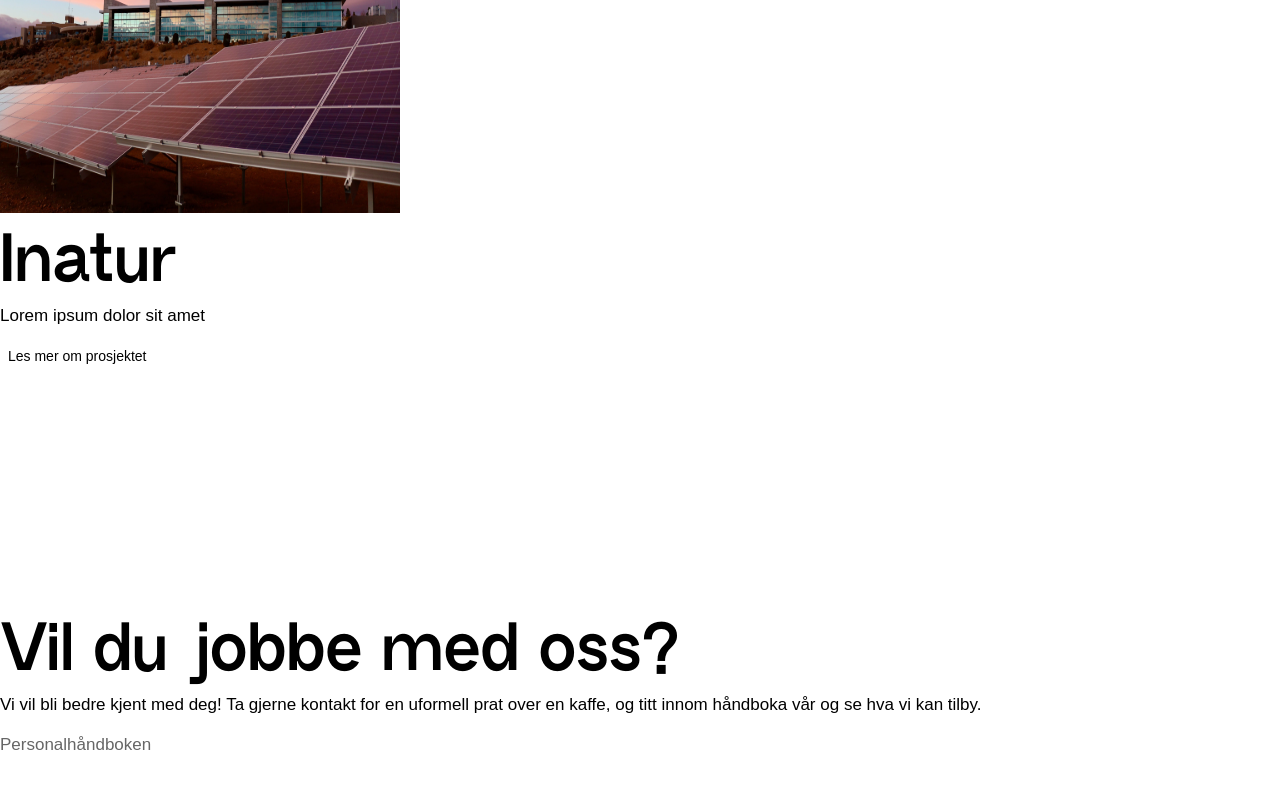
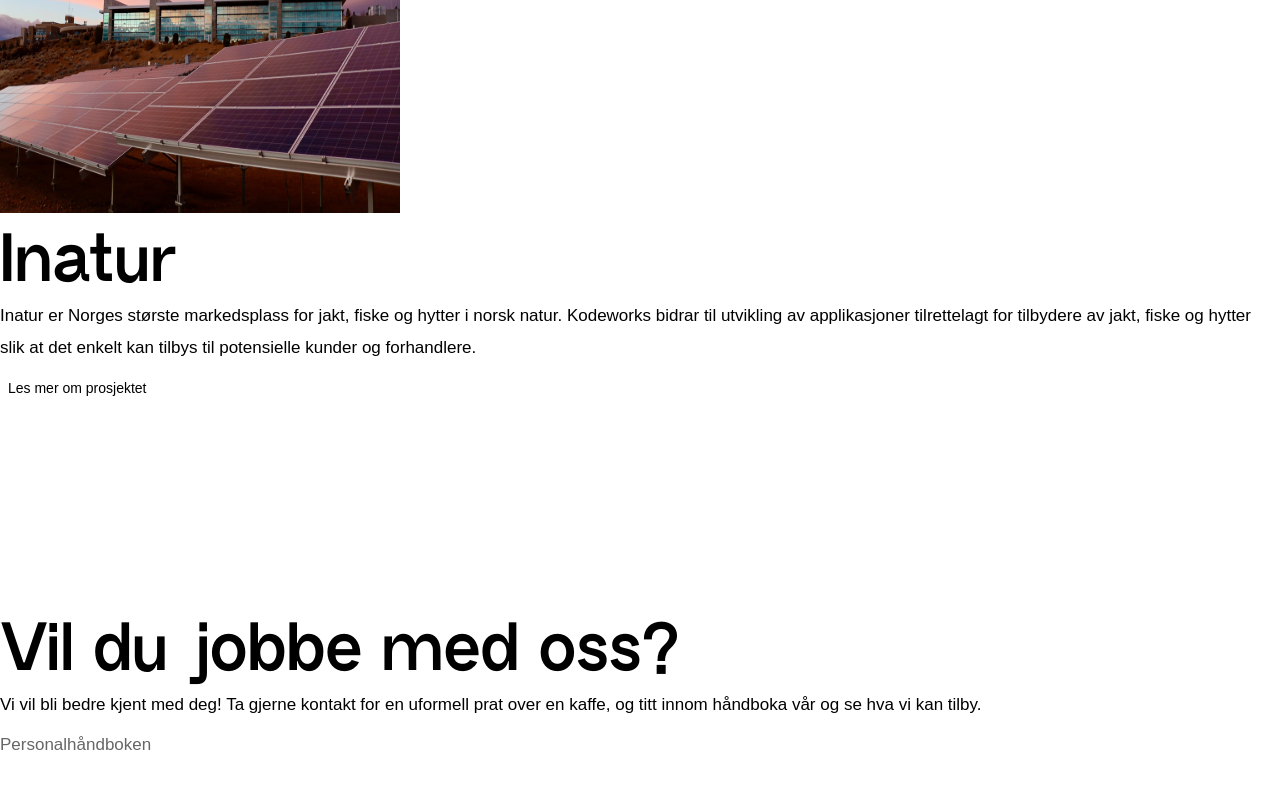
Before and after one commit to Kodeworks/kodeworks.no, a React (Create React App) app: page / in a window 1280 px wide. Shown: the part 3192-3980 px from the top of the page. Built offline with nearby package versions, Linux system fonts and the light colour scheme.

Commit message:
Add project description

```diff
--- a/src/data/projects.ts
+++ b/src/data/projects.ts
@@ -8,89 +8,94 @@
   Equinor: {
     name: 'Equinor',
     image: '/assets/projects/project1.jpg',
-    description: 'Lorem ipsum dolor sit amet',
+    description: 'Equinor er et internasjonalt energiselskap, og har de siste årene iverksatt en strategisk satsing på bærekraftig energi. Dette er en prosess som krever innovasjon, forretningsforståelse og et stort fokus på kvalitet. Kodeworks støtter Equinors forsknings- og digitaliseringsaktiviteter gjennom analyse, design, programmering og testing.',
   },
   Inatur: {
     name: 'Inatur',
     image: '/assets/projects/project2.jpg',
-    description: 'Lorem ipsum dolor sit amet',
+    description: 'Inatur er Norges største markedsplass for jakt, fiske og hytter i norsk natur.  Kodeworks bidrar til utvikling av applikasjoner tilrettelagt for tilbydere av jakt, fiske og hytter slik at det enkelt kan tilbys til potensielle kunder og forhandlere.',
     highlighted: true,
   },
   Statkraft: {
     name: 'Statkraft',
     image: '/assets/projects/project3.jpg',
-    description: 'Lorem ipsum dolor sit amet',
+    description: 'Statkraft er Europas største produsent av fornybar energi og et globalt selskap innen energimarkedsoperasjoner. Kodeworks har bistått med koordinering og utvikling av en samlet plattform for booking, risikoevaluering og rapportering av kraftkjøpsavtale.',
   },
   Flir: {
     name: 'Teledynename:  FLIR',
     image: '/assets/projects/project4.jpg',
-    description: 'Lorem ipsum dolor sit amet',
+    description: 'Teledyne FLIR designer, utvikler, produserer og distribuerer teknologier som streber etter å skape en mer bærekraftig, mer effektiv og tryggere fremtid ved å forbedre menneskelig oppfatning gjennom klassens beste intelligente bildebehandlings- og sensorløsninger.',
   },
   Vaskehjelp: {
     name: 'Vaskehjelp',
     image: '/assets/projects/project4.jpg',
-    description: 'Lorem ipsum dolor sit amet',
+    description: 'Vaskehjelp er en markedsplass som kobler rengjører og kunde sammen, samt tar av seg betaling og annet papirarbeid. Kodeworks har bistått med utvikling av iOS- og Android-applikasjon.',
   },
   Sunlitsea: {
-    name: 'Sunlitname:  Sea',
+    name: 'Sunlit Sea',
     image: '/assets/projects/project4.jpg',
-    description: 'Lorem ipsum dolor sit amet',
+    description: 'Sunlit Sea utvikler en ny type teknologi for flytende solcelleinstallasjoner som åpner et helt nytt marked for solceller på hav. Kodeworks utvikler sensorløsninger for solcelleinstallasjonen, samt overvåking og berikning av data fra sensorene for å optimalisere produksjon og vedlikehold.',
   },
   Lilbit: {
     name: 'Lilbit',
     image: '/assets/projects/project5.jpg',
-    description: 'Lorem ipsum dolor sit amet',
+    description: 'Lilbit er et selskap som leverer en platform for GPS-sporing av kjæledyr. Deres visjon er å kunne gi eiere informasjon om dyrets tilstand gjennom dens oppførsel.',
     highlighted: true,
   },
   Skandiaenergi: {
     name: 'Skandiaenergi',
-    image: '/assets/projects/project5s.jpg',
-    description: 'Lorem ipsum dolor sit amet',
+    image: '/assets/projects/project5.jpg',
+    description: 'SkandiaEnergi utvikler løsninger for fremtidens strømmarked. De tilbyr unike og smarte energiløsninger for solstrøm og energisparing. Kodeworks bistår til å utvikle en app som gjør hverdagen som kunde mer oversiktlig, og som tilbyr smarte løsninger for strømstyring og lading av elbil.',
   },
   Kongsberg: {
     name: 'Kongsberg',
     image: '/assets/projects/project1.jpg',
-    description: 'Lorem ipsum dolor sit amet',
+    description: "Kongsberg Digital tilbyr digitale løsninger for kunder innen maritim, olje og gass, med autonomi, smarte data, og augmented reality som fellesnevner. Kodeworks jobber med utvikling av maritim simulering brukt i blant annet treningssystemer for kunder over hele verden.\n\nKongsberg A&D er en global teknologileder innen forsvar, overvåking, romfart, flystrukturer og flyvedlikehold.",
   },
   Akerbp: {
     name: 'Akerbp',
     image: '/assets/projects/project1.jpg',
-    description: 'Lorem ipsum dolor sit amet',
+    description: 'Aker BP ASA er et norsk oljeutvinning- og utviklingsselskap som fokuserer petroleumsressurser på norsk kontinentalsokkel.',
   },
   Gintel: {
     name: 'Gintel',
     image: '/assets/projects/project1.jpg',
-    description: 'Lorem ipsum dolor sit amet',
+    description: 'Gintel AS er et norsk IT-selskap som produserer programvare og applikasjoner innenfor telekommunikasjon, som endrer måten operatører komponerer og leverer tjenester til bedriftskunder.',
   },
   Bnentreprenor: {
     name: 'Bnentreprenor',
     image: '/assets/projects/project1.jpg',
-    description: 'Lorem ipsum dolor sit amet',
+    description: 'BN Entreprenør AS er et maskinentreprenørfirma som ble etablert i 1973. Med en moderne maskinpark er de i stand til å utføre oppdrag på en kostnadseffektiv måte.',
   },
   Politiet: {
     name: 'Politiet',
     image: '/assets/projects/project1.jpg',
-    description: 'Lorem ipsum dolor sit amet',
+    description: 'Politiet skal forebygge og bekjempe kriminalitet samt skape trygghet i samfunnet. For å klare oppdraget er de avhengig av gode datasystemer som understøtter den daglige driften på en smidig og effektiv måte. Kodeworks har vært med å utvikle to svært viktige systemer for Politet: Mobil- og Omvendt Voldsalarm (MOVA) og Politioperative tjenester i felt (PO). Begge systemene har bidratt til å bedre responstiden på landets operasjonssentraler, trygge hverdagen til voldsutsatte, og gjort politipatruljer mer effektiv.',
   },
   Avinor: {
     name: 'Avinor',
     image: '/assets/projects/project1.jpg',
-    description: 'Lorem ipsum dolor sit amet',
+    description: 'Samfunnsoppdraget til Avinor er å sikre hele Norge gode luftfartstjenester. Dette består blant annet i å opprettholde god informasjonsflyt til ansatte og flypassasjerer. Avinor er underlagt noe av landets strengeste krav til sikkerhet og kvalitet. Kodeworks har bistått med integrasjon av sanntids informasjonsprosessering samt testing og kvalitetsikring av kode.',
   },
   Wtw: {
     name: 'Wtw',
     image: '/assets/projects/project1.jpg',
-    description: 'Lorem ipsum dolor sit amet',
+    description: 'WTW er en teknologibasert bedrift som jobber med markedsledende mobilbaserte tjenester innen helse, transport og fritid.',
   },
   KLP: {
     name: 'KLP',
     image: '/assets/projects/project1.jpg',
-    description: 'Lorem ipsum dolor sit amet',
+    description: 'Kommunal Landspensjonskasse Gjensidig Forsikringsselskap er et Oslo-basert pensjonselskap som forvalter pensjonene til kommunalt ansatte i Norge.',
   },
   Thales: {
     name: 'THALES',
     image: '/assets/projects/project1.jpg',
-    description: 'Lorem ipsum dolor sit amet',
+    description: 'Thales Group er et fransk multinasjonalt selskap som designer og bygger elektriske systemer og leverer tjenester for luftfart, forsvar, transport og sikkerhet.',
+  },
+  TechnipFMC: {
+    name: 'TechnipFMC',
+    image: '/assets/projects/project2.jpg',
+    description: 'Som et verdensomspennende energi-serviceselskap har TechnipFMC store kunder i Norge. Sensorer brukes til sanntids overvåking av flyt gjennom installasjoner, og tung matematisk datamodellering for å optimalisere driften. Kodeworks bistår med å øke skalerbarhet og ytelse i applikasjonsporteføljen, samt å modernisere systemet for deployment i skyen.'
   },
 };
 
```
